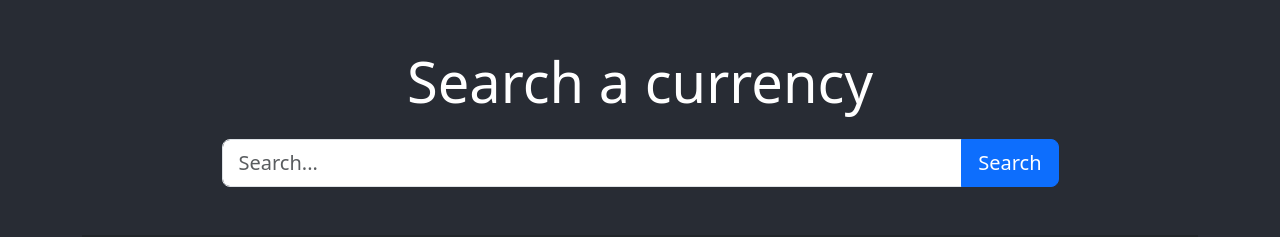
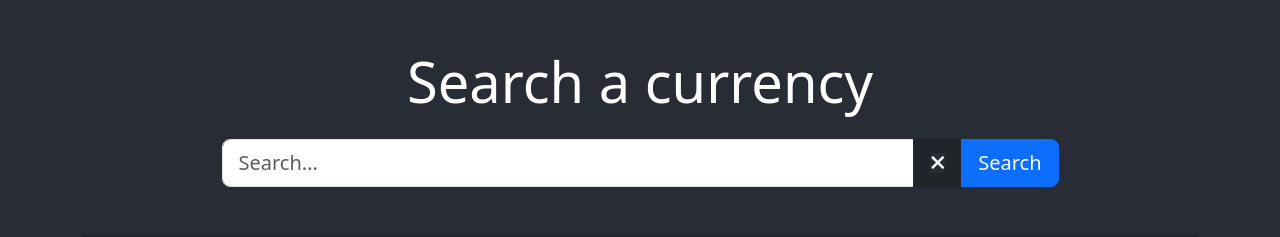
Before and after one commit to avdebor/crypto-tracker, a React (Vite) app: page / in a window 1280 px wide. Shown: the top 237 px of the page. Built offline with nearby package versions, Linux system fonts and the light colour scheme; no server answers.

Commit message:
added search functionality

```diff
--- a/src/App.jsx
+++ b/src/App.jsx
@@ -30,6 +30,10 @@ const App = () => {
     fetchData(1);
   }, []);
 
+  // function refreshPage() {
+  //   window.location.reload(false);
+  // }
+
   return (
     <div className="app">
       <Search coins={coins} setCoins={setCoins} />
@@ -41,6 +45,8 @@ const App = () => {
         totalPages={totalPages}
         onPageChange={handlePageChange}
       />
+
+      {/* <button onClick={refreshPage}>Click to reload!</button> */}
     </div>
   );
 };
--- a/src/components/search/search.jsx
+++ b/src/components/search/search.jsx
@@ -17,6 +17,10 @@ const Search = ({ coins, setCoins }) => {
     setCoins(filteredData);
   };
 
+  function reloadPage() {
+    window.location.reload(false);
+  }
+
   return (
     <div className="container text-center mt-5">
       <h1 className="display-4 text-white">Search a currency</h1>
@@ -30,6 +34,12 @@ const Search = ({ coins, setCoins }) => {
             onChange={handleSearchChange}
             style={{ backgroundColor: "white", color: "#000" }}
           />
+          <button
+            className="btn btn-lg bg-dark text-light"
+            onClick={reloadPage}
+          >
+            <i class="fa fa-times" aria-hidden="true"></i>
+          </button>
           <button className="btn btn-primary btn-lg" type="submit">
             Search
           </button>
```
